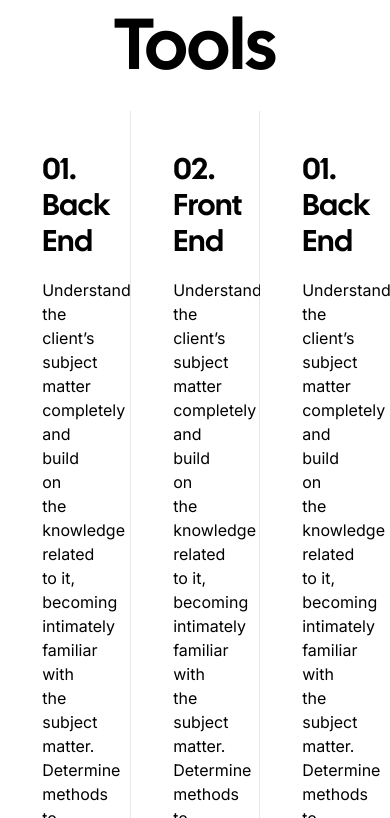
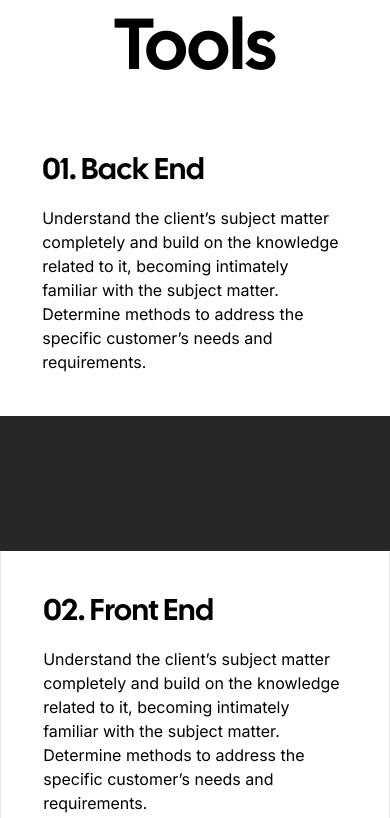
Before and after one commit to mcfilu/personal, a Next.js app: page / in a window 390 px wide. Shown: the part 4126-4944 px from the top of the page. Built offline with nearby package versions, Linux system fonts and the light colour scheme; some icons are missing; what tailwindcss-debug-screens would draw is missing.

Commit message:
making the skills and tools responsive

```diff
--- a/app/home/skills.jsx
+++ b/app/home/skills.jsx
@@ -4,7 +4,7 @@ const Skills = () => {
   return (
     <div className='w-full flex flex-col bg-white'>
         <h2 className='text-7xl text-black font-display my-[3vh] text-center'>Skils and Tools</h2>
-        <div className='w-full grid grid-cols-3 h-full'>
+        <div className='w-full grid grid-cols-1 md:grid-cols-3 h-full'>
         <div className='flex flex-col h-full'>
             <div className='bg-white hover:bg-zinc-100 h-full flex items-center justify-center'>
                 <div className='flex flex-col w-full h-full p-[5vh] items-left justify-center'>
```
